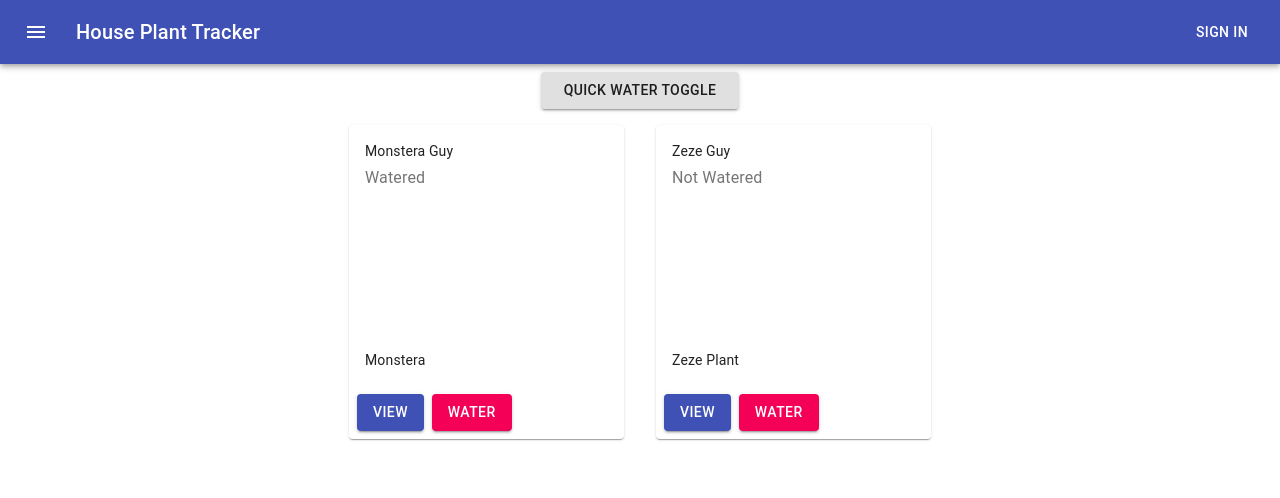
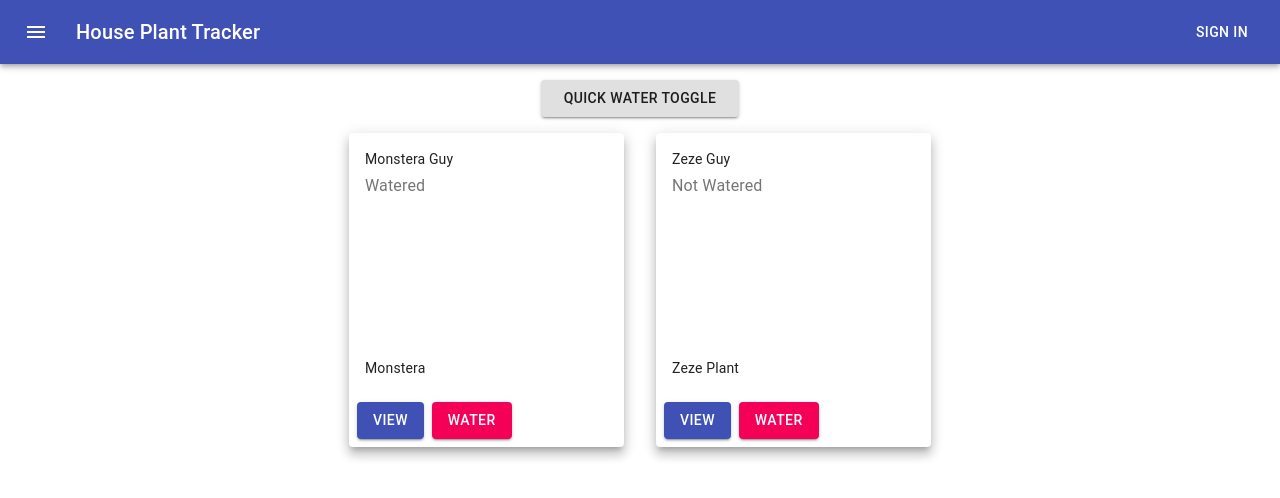
Before and after one commit to ekonine/plant-tracker-v2, a React (Create React App) app: page /manage in a window 1280 px wide. Shown: the top 498 px of the page. Built offline with nearby package versions, Linux system fonts and the light colour scheme.

Commit message:
minor fixes

```diff
--- a/src/components/manage-card-list/manage-card-list.component.jsx
+++ b/src/components/manage-card-list/manage-card-list.component.jsx
@@ -17,6 +17,7 @@ export default function ManageCardList({plantData}) {
         plantData.map((plant, i) => {
           return(
             <ManageCard
+              key={i}
               plantId={i}
               plantSpecies={plant.plantSpecies}
               plantNickname={plant.plantNickname}
--- a/src/components/manage-card/manage-card.component.jsx
+++ b/src/components/manage-card/manage-card.component.jsx
@@ -29,7 +29,7 @@ export default function CustomCard({
   const classes = useStyles();
 
   return (
-    <Card className={classes.root}>
+    <Card className={classes.root} raised={true}>
       <CardContent>
         <Typography className={classes.title} color="textPrimary" gutterBottom>
           {plantNickname}
--- a/src/pages/manage/manage.page.jsx
+++ b/src/pages/manage/manage.page.jsx
@@ -20,7 +20,7 @@ const useStyles = makeStyles(theme => ({
     width: '100vw',
   },
   button: {
-    marginTop: theme.spacing(1),
+    marginTop: theme.spacing(2),
     width: '25ch',
   },
 }));
```
